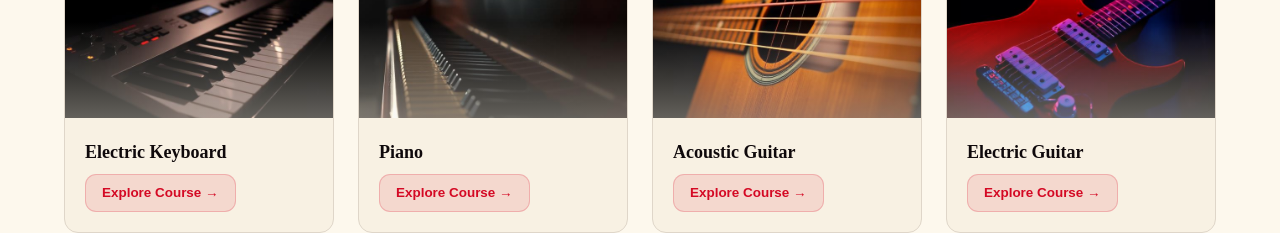
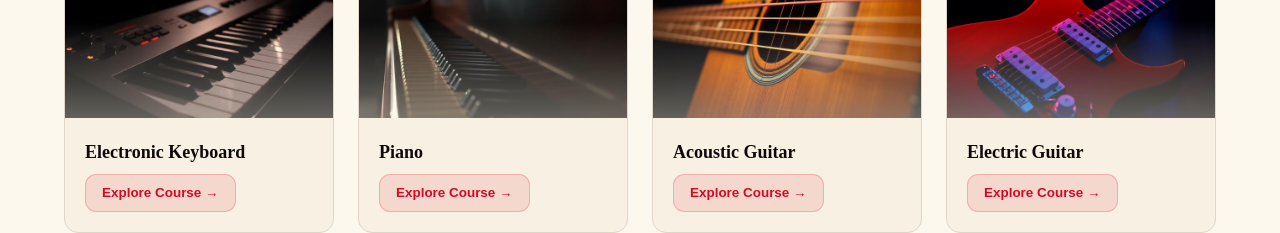
Before and after one commit to Snekhagopal/Maple_Academy, a Next.js app: page / in a window 1280 px wide. Shown: the part 2000-2233 px from the top of the page. Built offline with nearby package versions, Linux system fonts and the light colour scheme.

Commit message:
content changes added

```diff
--- a/components/shared/Footer.tsx
+++ b/components/shared/Footer.tsx
@@ -70,7 +70,7 @@ const Footer = ({ onOpenDemo }: FooterProps) => (
         </h5>
         <ul className="space-y-2.5">
           {[
-            "Keyboard",
+            "Electronic Keyboard",
             "Piano",
             "Acoustic Guitar",
             "Electric Guitar",
--- a/routeComponents/Home/Courses.tsx
+++ b/routeComponents/Home/Courses.tsx
@@ -31,7 +31,7 @@ interface Course {
 
 const courses: Course[] = [
   {
-    name: "Electric Keyboard",
+    name: "Electronic Keyboard",
     image: courseKeyboard,
     badge: "Popular",
     description:
--- a/routeComponents/Home/Marquee.tsx
+++ b/routeComponents/Home/Marquee.tsx
@@ -1,5 +1,5 @@
 const items = [
-  "Electronic Keyboard",
+  "Electronic Keyboard Lessons",
   "Piano Lessons",
   "Guitar Lessons",
   "Vocal Training",
```
